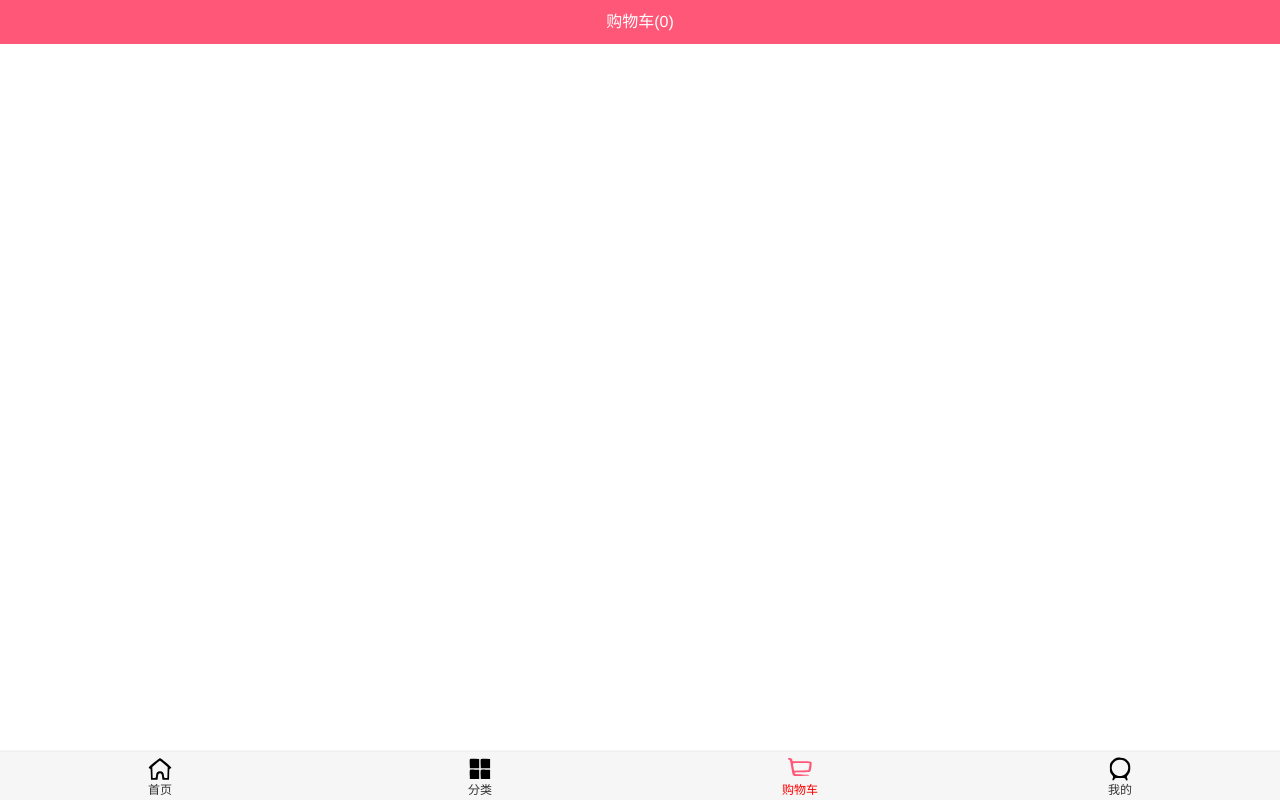
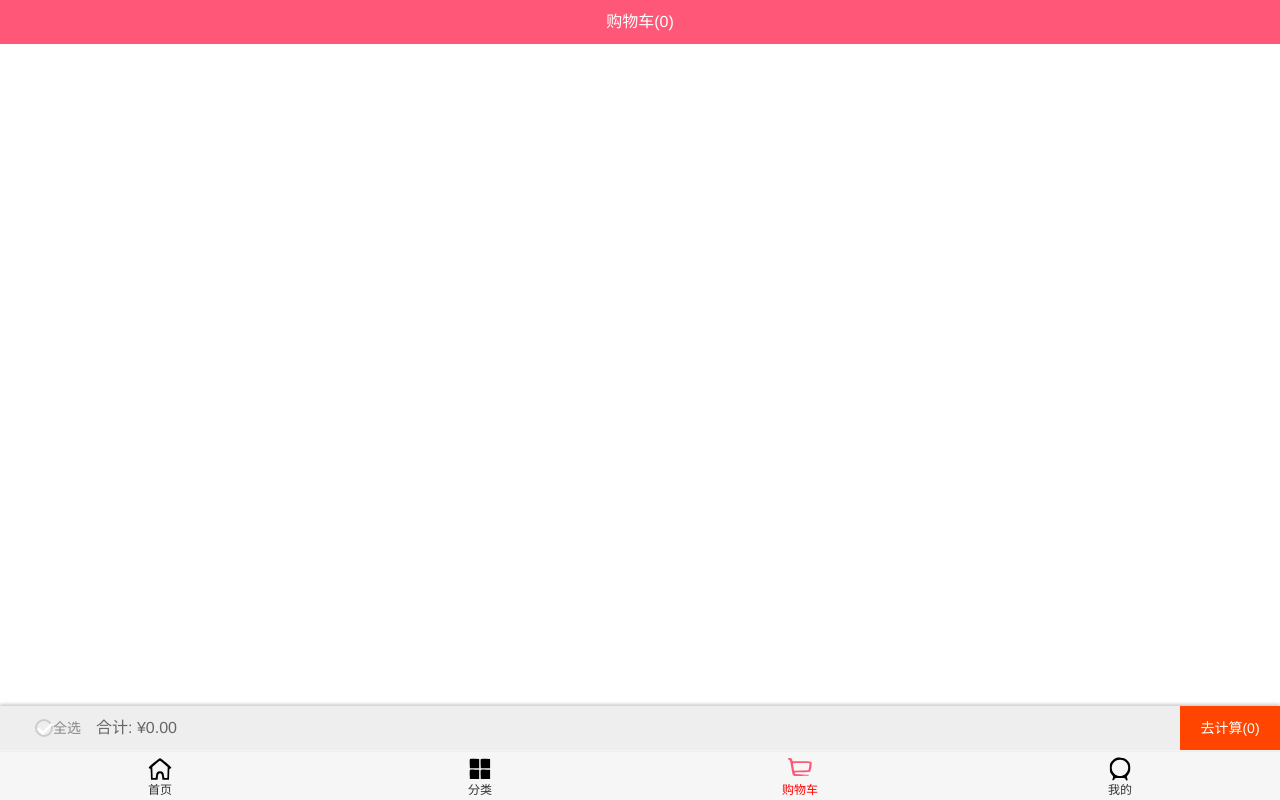
Before and after one commit to LIULIUQIAN/vueMall, a Vue app in the folder mall/: page /cart in a window 1280 px wide. Built offline with nearby package versions, Linux system fonts and the light colour scheme.

Commit message:
购物车

```diff
--- a/mall/src/store/index.js
+++ b/mall/src/store/index.js
@@ -18,6 +18,12 @@ export default new Vuex.Store({
         info.checked = true
         state.cartList.push(info)
       }
+    },
+    checkedChange(state,info) {
+      const oldInfo = state.cartList.find(item => item.iid === info.iid)
+      if (oldInfo) {
+        oldInfo.checked = !oldInfo.checked;
+      }
     }
   },
   actions: {
--- a/mall/src/views/cart/Cart.vue
+++ b/mall/src/views/cart/Cart.vue
@@ -4,6 +4,7 @@
       <div slot="center">购物车({{cartCount}})</div>
     </nav-bar>
     <cart-list></cart-list>
+    <bottom-bar></bottom-bar>
 
   </div>
 </template>
@@ -12,12 +13,14 @@
   import { mapGetters } from 'vuex'
   import NavBar from '../../components/common/navbar/NavBar'
   import CartList from "./childComps/CartList";
+  import BottomBar from "./childComps/BottomBar";
 
   export default {
     name: "Cart",
     components:{
       NavBar,
-      CartList
+      CartList,
+      BottomBar
     },
     computed:{
       ...mapGetters(['cartCount'])
--- /dev/null
+++ b/mall/src/views/cart/childComps/BottomBar.vue
@@ -0,0 +1,73 @@
+<template>
+    <div class="bottom-menu">
+        <check-button class="select-all" @checkBtnClick="checkBtnClick" v-model="isSelectAll"></check-button>
+        <span>全选</span>
+        <span class="total-price">合计: ¥{{totalPrice}}</span>
+        <span class="buy-product">去计算({{isSelectCount}})</span>
+    </div>
+</template>
+
+<script>
+    import CheckButton from "./CheckButton";
+    export default {
+        name: "BottomBar",
+        components:{
+            CheckButton
+        },
+        computed:{
+            totalPrice(){
+                const cartList = this.$store.getters.cartList
+              return cartList.filter(item =>{
+                    return item.checked
+                }).reduce((preValue,item)=>{
+                    return preValue + item.count *item.newPrice
+                },0).toFixed(2)
+            },
+            isSelectAll(){
+                if (this.$store.getters.cartList.length === 0) return false;
+                return this.$store.getters.cartList.find(item => item.checked === false) === undefined;
+            },
+            isSelectCount(){
+                const cartList = this.$store.getters.cartList
+                return cartList.filter(item =>{
+                    return item.checked
+                }).length
+            }
+        }
+    }
+</script>
+
+<style scoped>
+    .bottom-menu{
+        width: 100%;
+        height: 44px;
+        background-color: #eeeeee;
+        position: fixed;
+        bottom: 50px;
+        left: 0;
+        box-shadow: 0 -2px 3px rgba(0, 0, 0, .2);
+        font-size: 14px;
+        color: #888;
+        padding-left: 35px;
+        box-sizing: border-box;
+        display: flex;
+        align-items: center;
+    }
+
+    .total-price {
+        margin-left: 15px;
+        font-size: 16px;
+        color: #666;
+        flex: 1;
+    }
+
+    .buy-product {
+        background-color: orangered;
+        color: #fff;
+        width: 100px;
+        height: 44px;
+        text-align: center;
+        line-height: 44px;
+    }
+
+</style>
--- a/mall/src/views/cart/childComps/CartList.vue
+++ b/mall/src/views/cart/childComps/CartList.vue
@@ -27,8 +27,6 @@
         position: absolute;
         top: 44px;
         bottom: 60px;
-        left: 0;
-        right: 0;
     }
 
 </style>
--- a/mall/src/views/cart/childComps/CartListItem.vue
+++ b/mall/src/views/cart/childComps/CartListItem.vue
@@ -1,5 +1,8 @@
 <template>
     <div class="shop-item">
+        <div class="item-selector">
+            <CheckButton @checkBtnClick="checkedChange" v-model="itemInfo.checked"></CheckButton>
+        </div>
         <img :src="itemInfo.imgURL" class="item-img">
         <div class="item-info">
             <div class="item-title">{{itemInfo.title}}</div>
@@ -13,12 +16,22 @@
 </template>
 
 <script>
+    import CheckButton from "./CheckButton";
     export default {
         name: "CartListItem",
+        components:{
+            CheckButton
+        },
         props: {
             itemInfo: {
                 type: Object,
                 default: {}
+            }
+        },
+        methods: {
+            checkedChange() {
+                // this.itemInfo.checked = !this.itemInfo.checked;
+                this.$store.commit('checkedChange',this.itemInfo)
             }
         }
     }
@@ -32,6 +45,14 @@
         padding: 10px;
         border-bottom: 1px solid #ccc;
     }
+    .item-selector {
+        width: 60px;
+        display: flex;
+        justify-content: center;
+        align-items: center;
+        margin-right: 10px;
+    }
+
     .item-img{
         width: 80px;
         height: 100px;
--- /dev/null
+++ b/mall/src/views/cart/childComps/CheckButton.vue
@@ -0,0 +1,51 @@
+<template>
+    <div>
+        <div class="icon-selector" :class="{'selector-active': checked}" @click="selectItem">
+            <img src="~/assets/img/cart/tick.svg" alt="">
+        </div>
+    </div>
+</template>
+
+<script>
+    export default {
+        name: "CheckButton",
+        props: {
+            value: {
+                type: Boolean,
+                default: true
+            }
+        },
+        data: function () {
+            return {
+                checked: this.value
+            }
+        },
+        methods: {
+            selectItem: function () {
+                this.$emit('checkBtnClick')
+            }
+        },
+        watch: {
+            value: function (newValue) {
+                this.checked = newValue;
+            }
+        }
+    }
+</script>
+
+<style scoped>
+    .icon-selector {
+        position: relative;
+        margin: 0;
+        width: 18px;
+        height: 18px;
+        border-radius: 50%;
+        border: 2px solid #ccc;
+        cursor: pointer;
+    }
+
+    .selector-active {
+        background-color: #ff8198;
+        border-color: #ff8198;
+    }
+</style>
```
